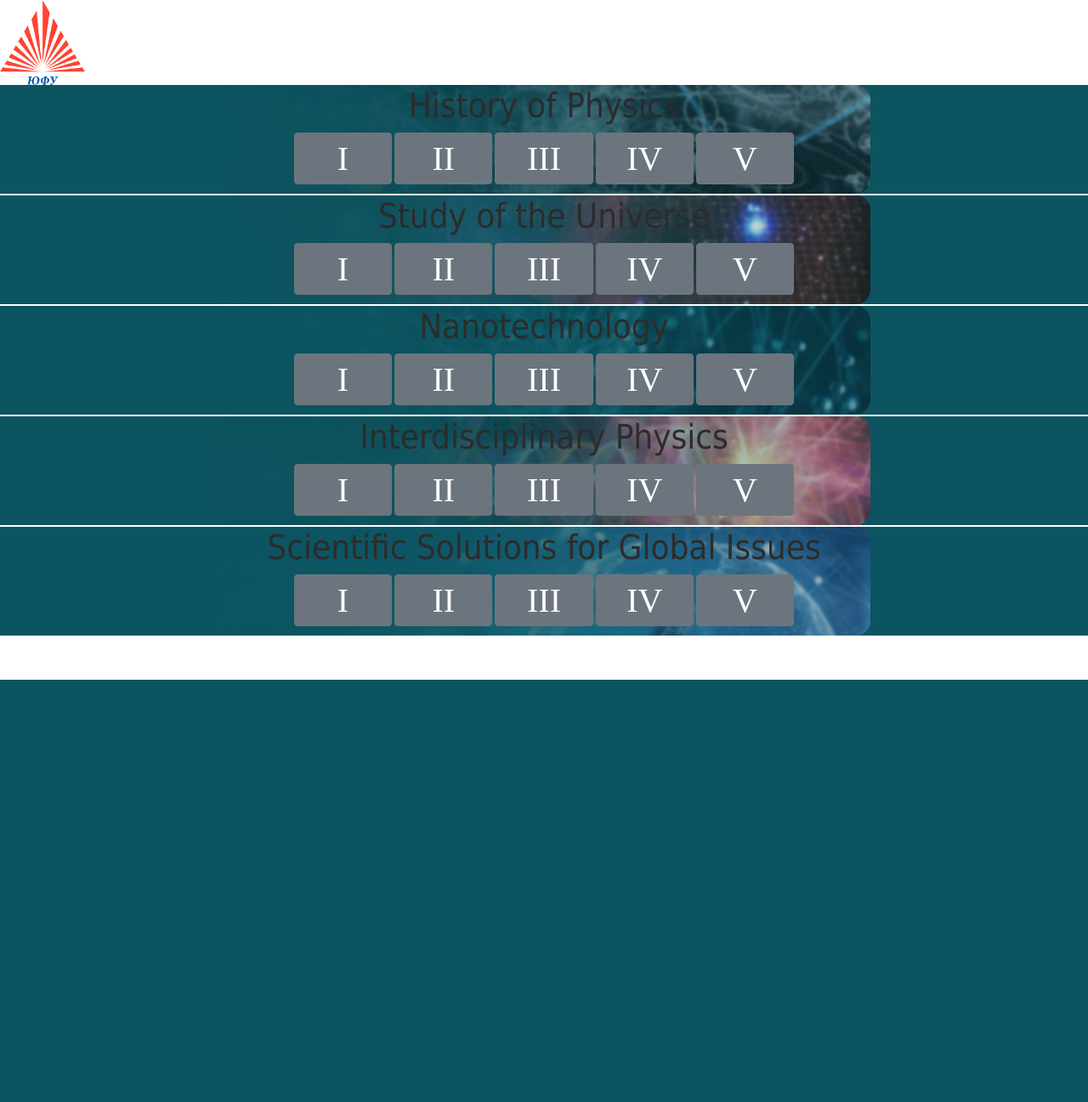
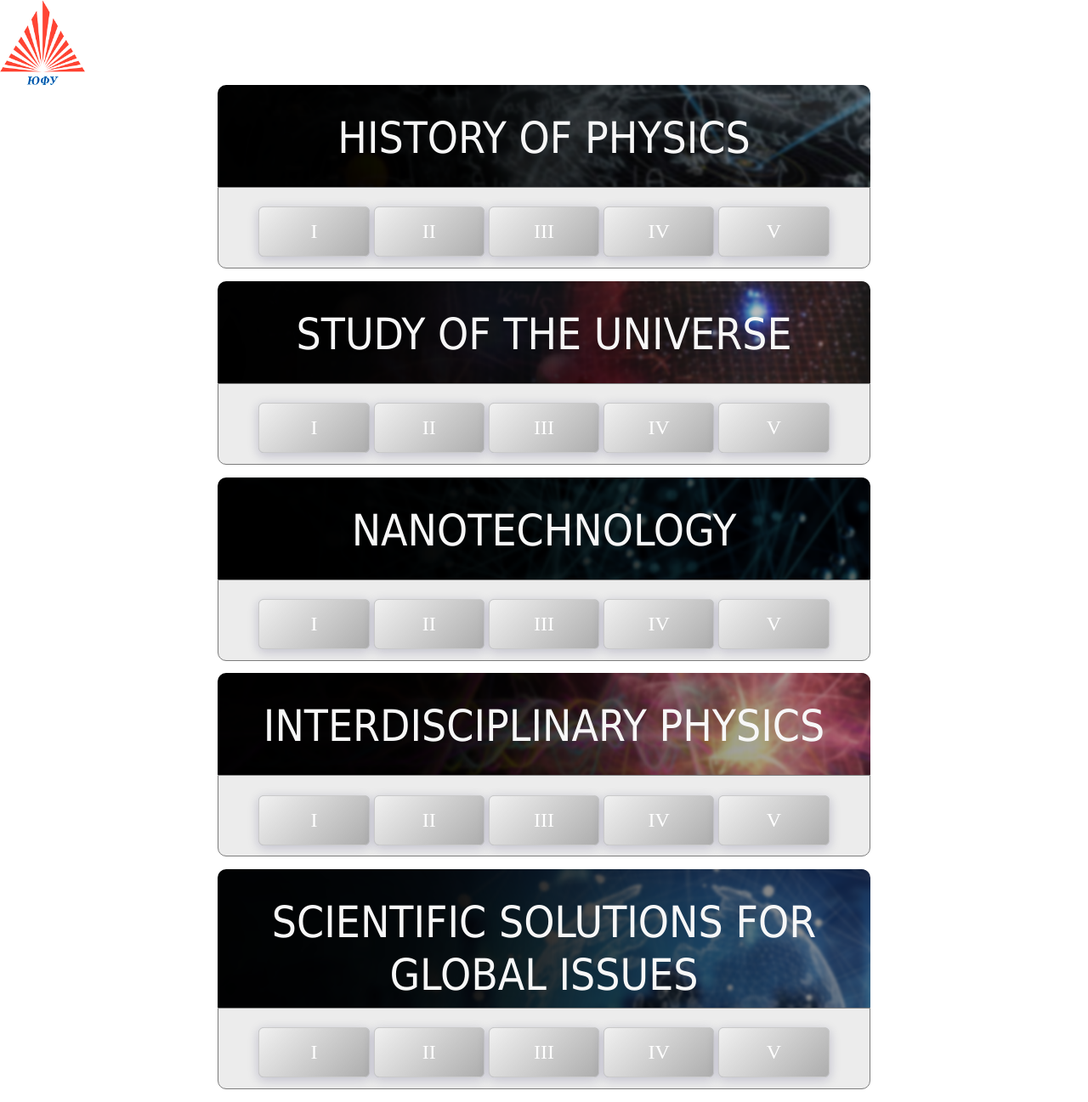
Before and after one commit to pgkgone/engsite, a PHP site: page / in a window 1280 px wide. Shown: the whole page at 85% size. Before the commit the page ends 800 px from the top, so only its background shows below. Run offline with PHP 8.4, Linux system fonts and the light colour scheme; data comes from the database, SQL or seed files in the repository.

Commit message:
Beauty Title

```diff
--- a/css/styles.css
+++ b/css/styles.css
@@ -1,18 +1,56 @@
 .ramka{
-    background: #0c5460;
     font: 8pt Tahoma;
     color: #2c2c2c;
+    display: grid;
+    margin-bottom: 1%;
 }
 .in-row{
     display: inline-block;
     font: 5vh "Times New Roman";
-    width: 15%;
+    width: 17%;
+    text-align: center;
+    /* width: 100px; */
+    cursor: pointer;
+    padding: 15px 20px;
+    /* background: red; */
+    display: inline-block;
+    border-radius: 6px;
+    border-color: #cacaca;
+    font-size: 24px;
+    text-transform: uppercase;
+    color: #FFF!important;
+    background-image: -moz-linear-gradient(-45deg,#f761a1 0,#8c1bab 100%);
+    background-image: -webkit-linear-gradient(-45deg,#f1f1f1 0,#adadad 100%);
+    background-image: -ms-linear-gradient(-45deg,#f761a1 0,#8c1bab 100%);
+    box-shadow: 0 3px 13px 0 rgba(14,9,73,.2), 0 11px 21px 0 rgba(255,166,220,.004);
+    margin-left: 1px;
+    margin-right: 1px;
 }
 .block{
-    margin-bottom: 2px;
-    border-radius: 17px; /* Уголки */
+    border-top-left-radius: 10px;
+    border-top-right-radius: 10px;
     background-size: 100%;
-    min-height: 16vh;
+    background-color: black;
+    min-height: 15vh;
     width: 60%;
     margin-left: 20%;
+    padding-top: 4vh;
+    text-transform: uppercase;
+
 }
+.content{
+    margin-bottom: 2px;
+    border-bottom-left-radius: 10px;
+    border-bottom-right-radius: 10px;
+    background-size: 100%;
+    min-height: 12vh;
+    width: 60%;
+    margin-left: 20%;
+    background-color: #ececec;
+    padding-top: 1.75%;
+    border: 1px solid #7d7d7d;
+}
+h1{
+    color: #f7f7f7;
+    font-size: 4vw;
+}
--- a/index.php
+++ b/index.php
@@ -22,7 +22,8 @@ echo <<<EOT
             <h1 align="center">
                 $data[0]
             </h1>
-            <div class="content" align="center">
+        </div>
+        <div class="content" align="center">
 EOT;
     for($part=0;$part<5;$part++){
 echo <<<EOT
@@ -32,7 +33,7 @@ echo <<<EOT
 EOT;
     }
 echo <<<EOT
-            </div>
+
         </div>
     </div>
 EOT;
```
Also changed, not shown: images/space.jpg (added), images/space.png (added).
